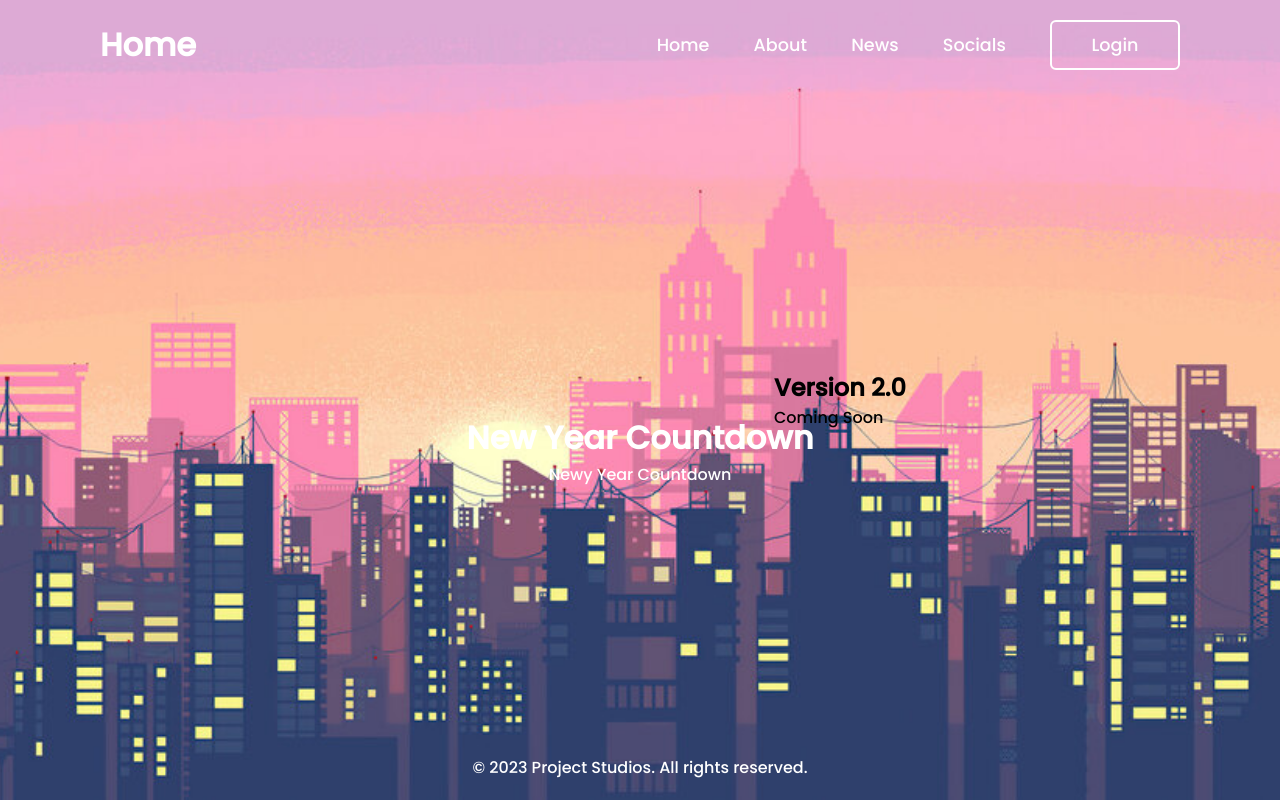
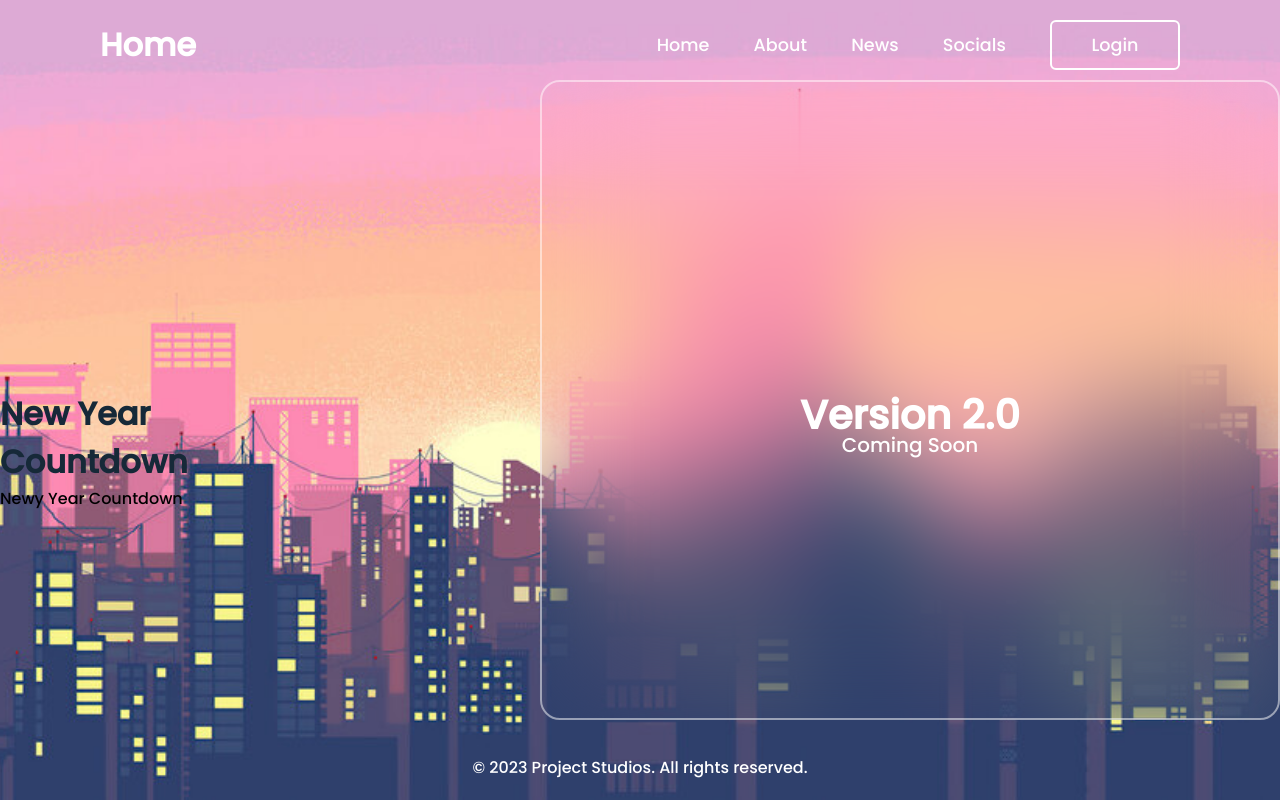
Before and after one commit to KRBLDev/Project-Studios, a plain HTML site: page index.html in a window 1280 px wide. Drawn offline with nearby package versions, Linux system fonts and the light colour scheme.

Commit message:
Home.css

```diff
--- a/CSS/Home.css
+++ b/CSS/Home.css
@@ -267,17 +267,30 @@ footer {
     margin: 0;
   }
 
-.Countdown {
-    position: absolute;
-    top: 50%;
-    left: 50%;
-    transform: translate(-50%, -50%);
-    text-align: center;
+.wrapper2 {
+  backdrop-filter: blur(50px);
+  height: 80vh;
+  width: 80vw;
+  border: 2px solid rgba(255, 255, 255, 0.5);
+  border-radius: 20px;
+  display: flex;
+  flex-direction: column;
+  justify-content: center;
+  align-items: center;
+  text-align: center;
+  color: #fff;
 }
 
-.Countdown h1,
-.Countdown #countdown {
-    color: white;
+.wrapper2 h2 {
+  font-size: 40px;
+  margin: 0;
+  transform: translateY(50%);
+}
+
+.wrapper2 p {
+  font-size: 20px;
+  margin: 0;
+  transform: translateY(50%);
 }
 
 body::-webkit-scrollbar {
```
